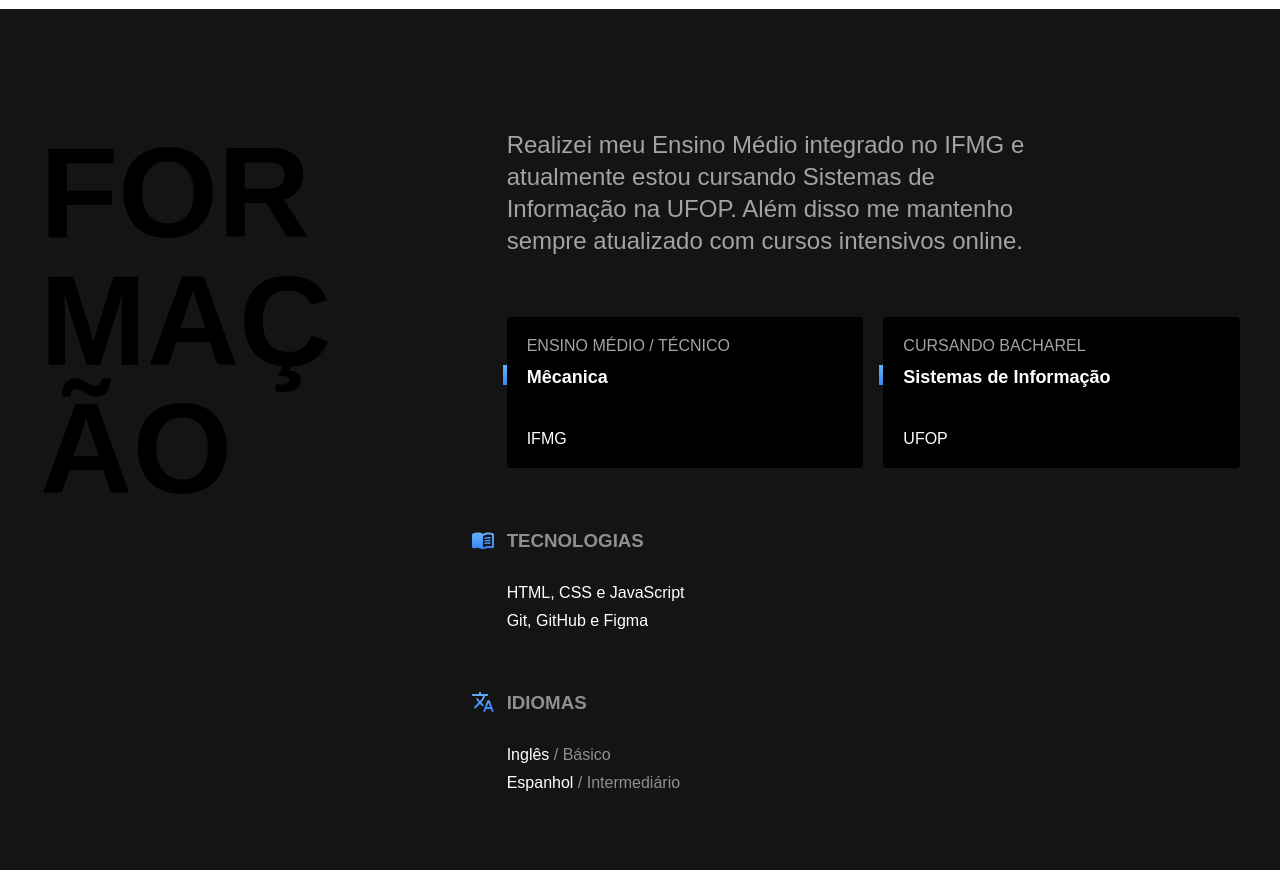
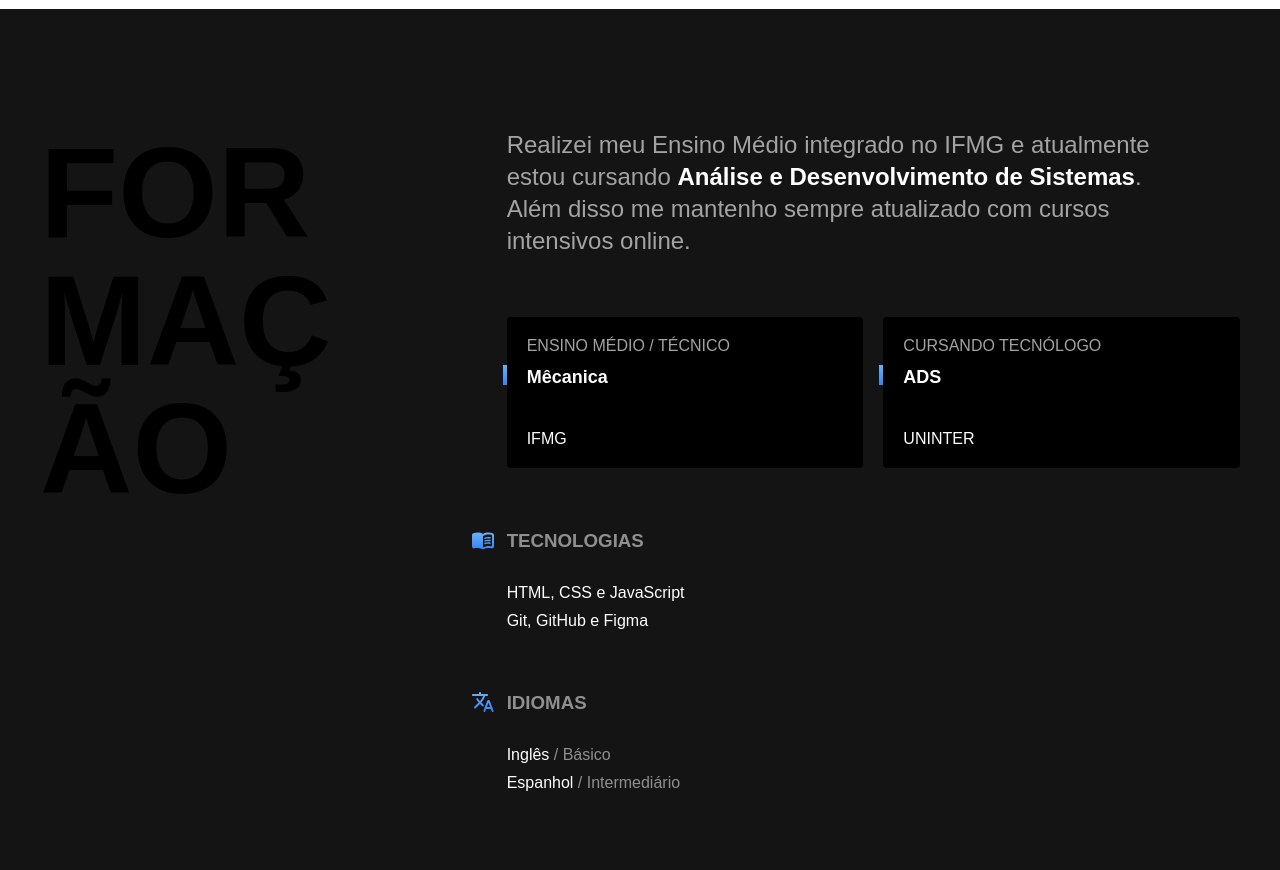
Before and after one commit to jvgouvea/projeto-curriculo, a plain HTML site: page index.html in a window 1280 px wide. Shown: the part 1400-2270 px from the top of the page. Drawn offline with Linux system fonts and the light colour scheme.

Commit message:
alteracoes formacao

```diff
--- a/css/formacao.css
+++ b/css/formacao.css
@@ -16,7 +16,7 @@
 .formacao-texto{
   font-size: 1.5rem;
   line-height: 1.33;
-  max-width: 40ch;
+  max-width: 50ch;
   margin-bottom: 60px;
   color: #a3a3a3;
 }
@@ -104,6 +104,10 @@
   color: #8f8f8f;
 }
 
+.ads{
+  color: #fff;
+}
+
 @media (max-width: 800px){
   .formacao-container{
     grid-template-columns: 1fr;
--- a/index.html
+++ b/index.html
@@ -90,7 +90,7 @@
     <div class="formacao-container">
       <h2 class="subtitulo">Formação</h2>
       <div>
-        <p class="formacao-texto">Realizei meu Ensino Médio integrado no IFMG e atualmente estou cursando Sistemas de Informação na UFOP. Além disso me mantenho sempre atualizado com cursos intensivos online.</p>
+        <p class="formacao-texto">Realizei meu Ensino Médio integrado no IFMG e atualmente estou cursando <strong class="ads">Análise e Desenvolvimento de Sistemas</strong>. Além disso me mantenho sempre atualizado com cursos intensivos online.</p>
         <ul class="faculdade-lista">
           <li class="faculdade">
             <span class="faculdade-tipo">ENSINO MÉDIO / TÉCNICO</span>
@@ -98,9 +98,9 @@
             <span class="faculdade-instituicao">IFMG</span>
           </li>
           <li class="faculdade">
-            <span class="faculdade-tipo">CURSANDO BACHAREL</span>
-            <h3 class="faculdade-curso">Sistemas de Informação</h3>
-            <span class="faculdade-instituicao">UFOP</span>
+            <span class="faculdade-tipo">CURSANDO TECNÓLOGO</span>
+            <h3 class="faculdade-curso">ADS</h3>
+            <span class="faculdade-instituicao">UNINTER</span>
           </li>
         </ul>
         <div class="formacao-extra">
```
